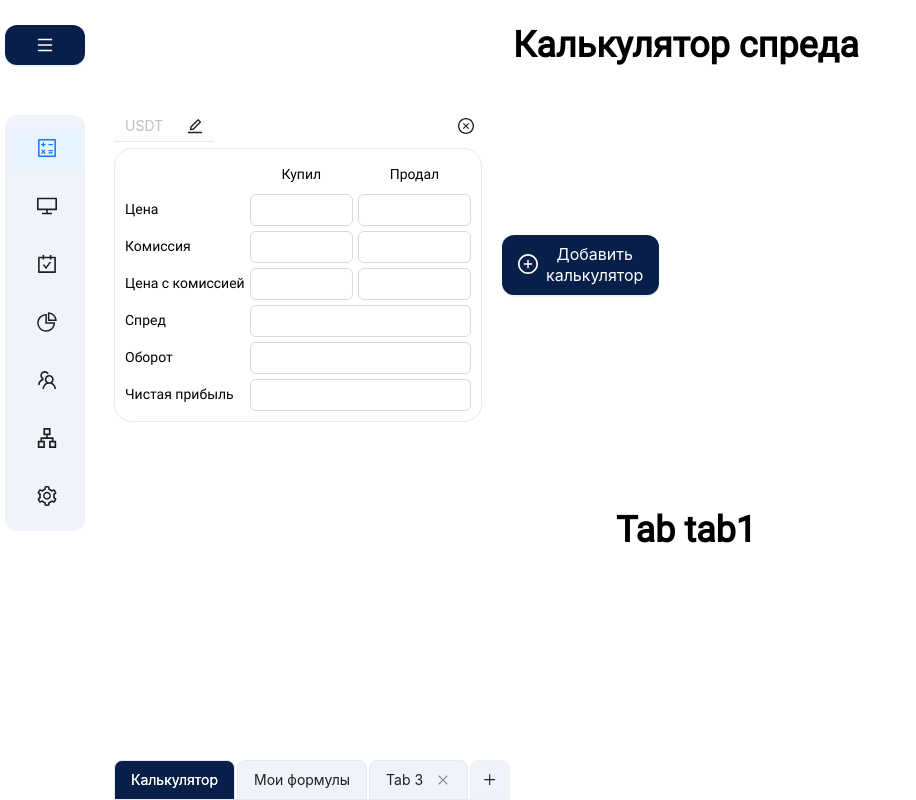
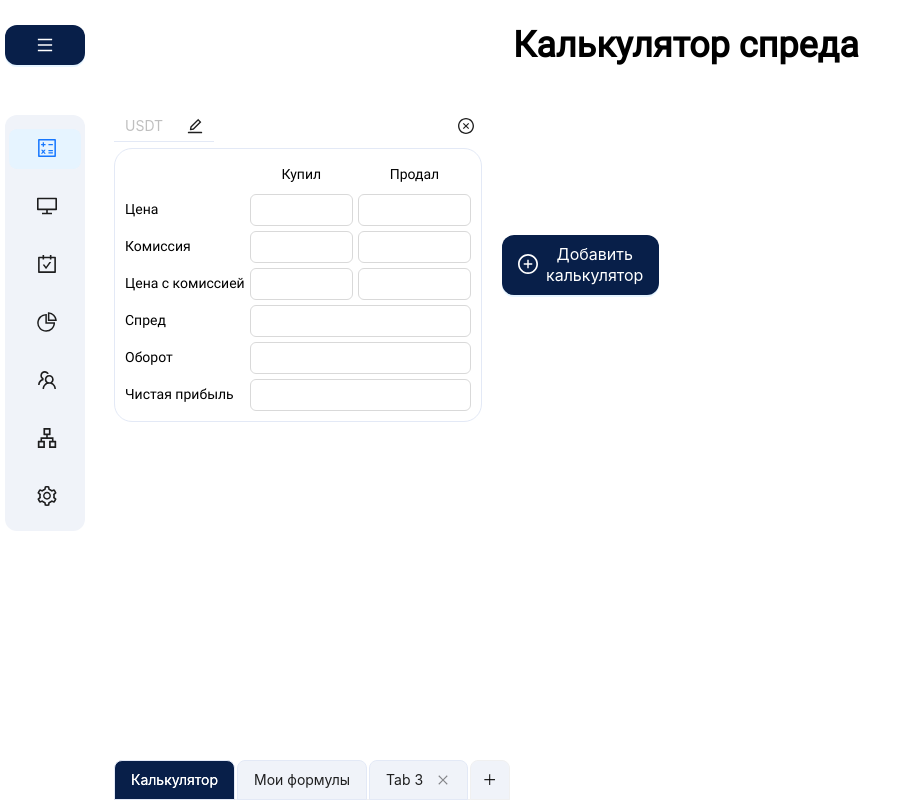
Before and after one commit to DelMaradinho/P2P-Keeper, a React (Create React App) app: page /calculator in a window 1280 px wide. Shown: the whole page, without its empty margins (0-916 px from the left). Built offline with nearby package versions, Linux system fonts and the light colour scheme.

Commit message:
fix: array to object with tabs

```diff
--- a/src/pages/calculator/index.js
+++ b/src/pages/calculator/index.js
@@ -50,11 +50,9 @@ function Calculator() {
   const [formulas, setFormulas] = useState(favoriteFormulas);
   const [itemKeys, setItemKeys] = useState([0]);
   const [isModalVisible, setIsModalVisible] = useState(false);
-  const [selectedFormulasArray, setSelectedFormulasArray] = useState([]);
+  const [selectedFormulas, setSelectedFormulas] = useState({});
   const [selectedInModal, setSelectedInModal] = useState([]);
   const [tabs, setTabs] = useState(initialTabs);
-
-  console.log(selectedFormulasArray, "изначальное состояние");
 
   const deleteCalculator = (key) => {
     setItemKeys((prevKeys) => prevKeys.filter((itemKey) => itemKey !== key));
@@ -68,9 +66,12 @@ function Calculator() {
   };
 
   const deleteFormulaFromTab = (keyToDelete) => {
-    setSelectedFormulasArray((prevFormulas) =>
-      prevFormulas.filter((formula) => formula.key !== keyToDelete)
-    );
+    setSelectedFormulas((prevSelected) => ({
+      ...prevSelected,
+      [activeTabKey]: (prevSelected[activeTabKey] || []).filter(
+        (formula) => formula.key !== keyToDelete
+      ),
+    }));
   };
 
   const addItem = () => {
@@ -89,10 +90,12 @@ function Calculator() {
   };
 
   const handleOk = () => {
-    setSelectedFormulasArray((prevSelected) => [
+    setSelectedFormulas((prevSelected) => ({
       ...prevSelected,
-      ...formulas.filter((formula) => selectedInModal.includes(formula.key)),
-    ]);
+      [activeTabKey]: (prevSelected[activeTabKey] || []).concat(
+        formulas.filter((formula) => selectedInModal.includes(formula.key))
+      ),
+    }));
     setSelectedInModal([]);
     setIsModalVisible(false);
   };
@@ -216,16 +219,18 @@ function Calculator() {
             </div>
           </>
         )}
-        {tabs?.map((tab) => {
+        {tabs?.map((tab, index) => {
+          if (index > 1) {
             return (
               <Tab
                 key={tab.key}
                 tabKey={tab.key}
                 activeTabKey={activeTabKey}
-              formulas={selectedFormulasArray}
+                formulas={selectedFormulas[activeTabKey] || []}
                 deleteFormula={deleteFormulaFromTab}
               />
             );
+          }
         })}
         <CustomTabs
           onTabChange={handleTabChange}
```
Lines whose indentation alone changed are shown as unchanged.
